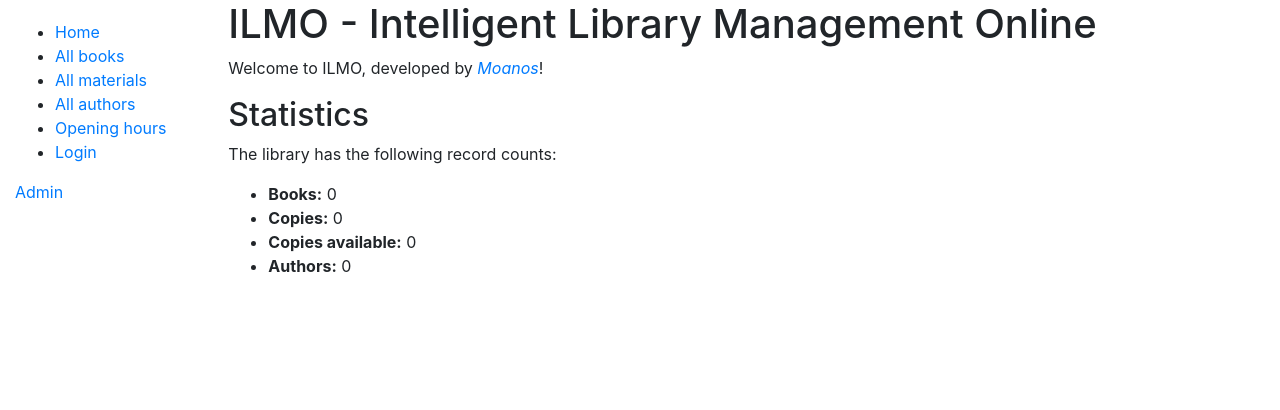
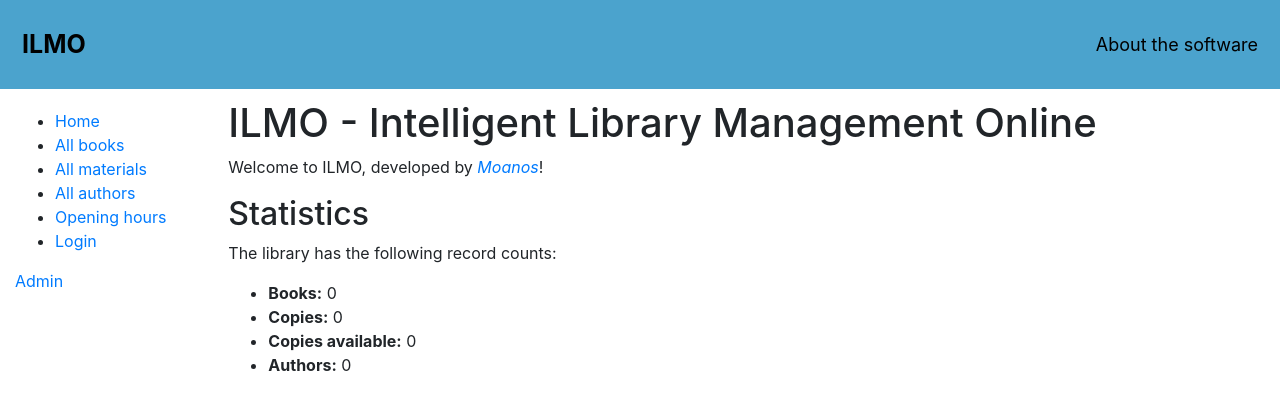
Before and after one commit to moan0s/ILMO2, a Django app: page /library/ in a window 1280 px wide. Shown: the top 410 px of the page. Run offline with Django 3.2, Linux system fonts and the light colour scheme; data that the repository does not hold is empty.

Commit message:
Add header

```diff
--- a/src/library/static/library/css/styles.css
+++ b/src/library/static/library/css/styles.css
@@ -21,3 +21,56 @@ th {
         padding: 8px;
         background-color: #ECECEC;
 }
+
+h1 {
+    padding-top: 10px;
+}
+* {box-sizing: border-box;}
+
+.header {
+  overflow: hidden;
+  background-color: #4ba3cd;
+  padding: 20px 10px;
+}
+
+.header a {
+  float: left;
+  color: black;
+  text-align: center;
+  padding: 12px;
+  text-decoration: none;
+  font-size: 18px;
+  line-height: 25px;
+  border-radius: 4px;
+}
+
+.header a.logo {
+  font-size: 25px;
+  font-weight: bold;
+}
+
+.header a:hover {
+  background-color: #4090b6;
+  color: black;
+}
+
+.header a.active {
+  background-color: dodgerblue;
+  color: white;
+}
+
+.header-right {
+  float: right;
+}
+
+@media screen and (max-width: 500px) {
+  .header a {
+    float: none;
+    display: block;
+    text-align: left;
+  }
+
+  .header-right {
+    float: none;
+  }
+}
--- a/src/library/templates/library/base_generic.html
+++ b/src/library/templates/library/base_generic.html
@@ -10,6 +10,9 @@
   <link rel="stylesheet" href="{% static 'library/css/styles.css' %}">
 </head>
 <body>
+    {% block header %}
+        {% include "library/header.html" %}
+    {% endblock %}
   <div class="container-fluid">
     <div class="row">
       <div class="col-sm-2">
--- /dev/null
+++ b/src/library/templates/library/header.html
@@ -0,0 +1,6 @@
+<div class="header">
+  <a href="{% url 'library:index' %}" class="logo">ILMO</a>
+  <div class="header-right">
+    <a href="https://github.com/moan0s/ILMO2">About the software</a>
+  </div>
+</div>
```
